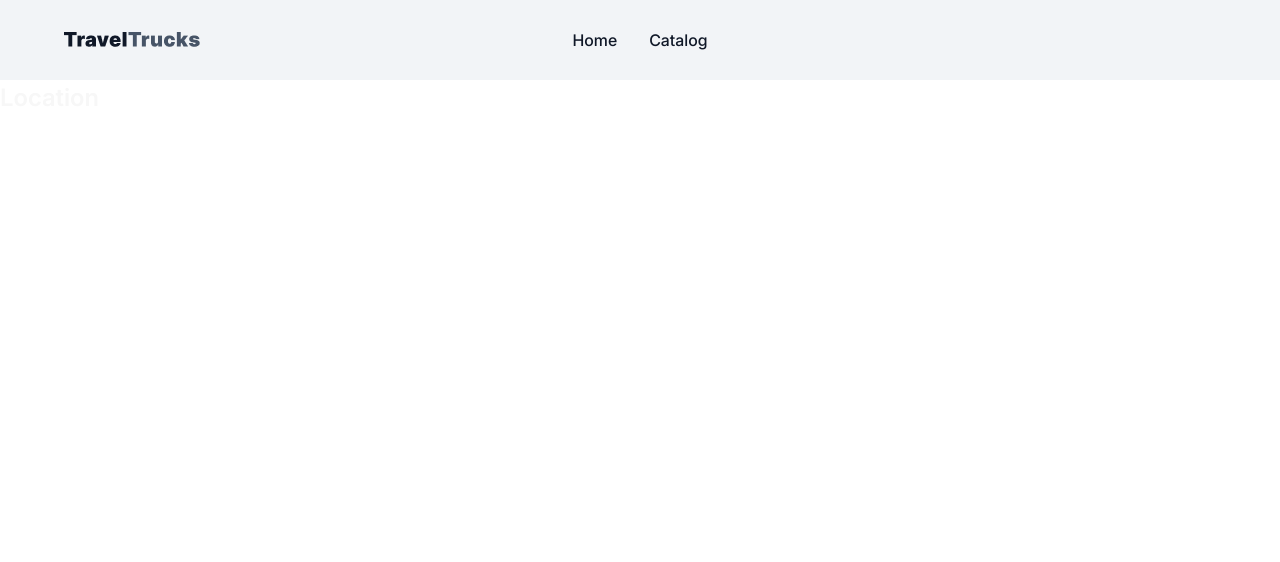
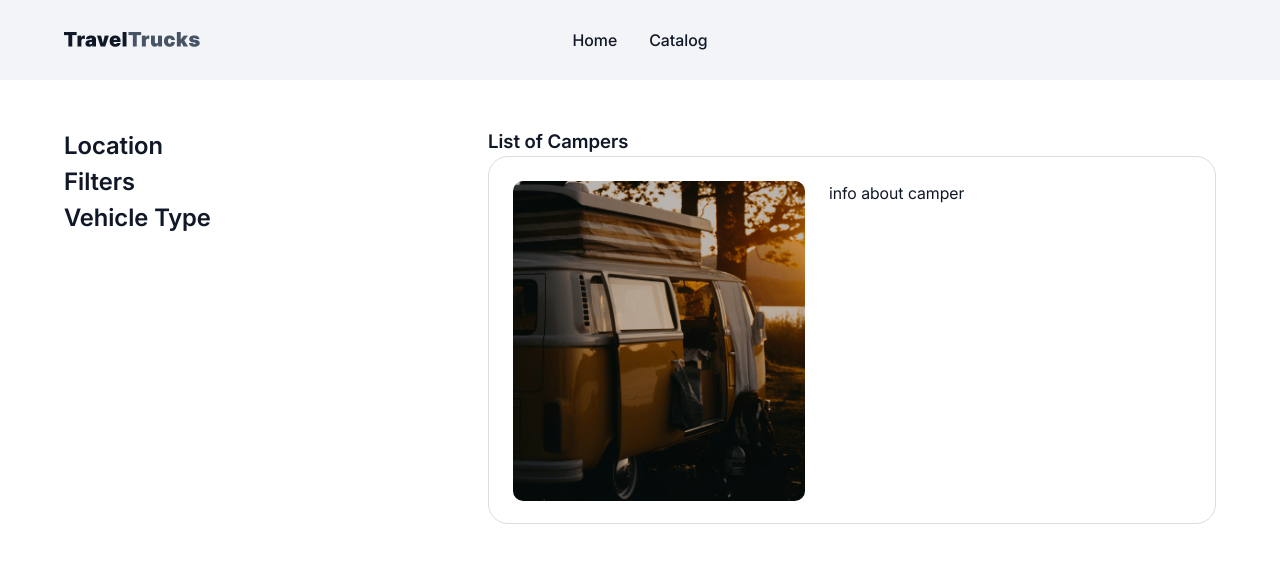
Before and after one commit to Yuliuus/TravelTrucksApp, a React (Vite) app: page /catalog in a window 1280 px wide. Shown: the top 562 px of the page. Built offline with nearby package versions, Linux system fonts and the light colour scheme.

Commit message:
Catalog page markup & little style
- catalog page
- camper list item component

```diff
--- /dev/null
+++ b/src/components/CamperListItem/CamperListItem.jsx
@@ -0,0 +1,18 @@
+import css from "./CamperListItem.module.css";
+
+export default function CamperListItem() {
+  return (
+    <div className={css.wrap}>
+      <div>
+        <img
+          className={css.camperimg}
+          src="/bg-hero-1x.png"
+          alt="camper photo"
+        />
+      </div>
+      <div>
+        <p>info about camper</p>
+      </div>
+    </div>
+  );
+}
--- /dev/null
+++ b/src/components/CamperListItem/CamperListItem.module.css
@@ -0,0 +1,16 @@
+.wrap {
+  border: 1px solid var(--gray-light);
+  border-radius: 20px;
+  padding: 24px;
+  height: 368px;
+  display: flex;
+  flex-direction: row;
+  gap: 24px;
+}
+
+.camperimg {
+  width: 292px;
+  height: 320px;
+  object-fit: cover;
+  border-radius: 10px;
+}
--- a/src/css/main.css
+++ b/src/css/main.css
@@ -31,7 +31,6 @@ body {
   font-family: "Inter", sans-serif;
   line-height: 1.5;
   font-size: 400;
-  color: var(--inputs);
 }
 
 h1,
--- a/src/pages/CatalogPage/CatalogPage.jsx
+++ b/src/pages/CatalogPage/CatalogPage.jsx
@@ -1,7 +1,28 @@
+import css from "./CatalogPage.module.css";
+import CamperListItem from "../../components/CamperListItem/CamperListItem";
+
 export default function CatalogPage() {
   return (
-    <div>
-      <h2>Location</h2>
-    </div>
+    <section className={css.wrap}>
+      {/* Sidebar */}
+      <aside className={css.sidebar}>
+        <div>
+          <h2>Location</h2>
+        </div>
+        <div>
+          <h2>Filters</h2>
+        </div>
+        <div>
+          <h2>Vehicle Type</h2>
+        </div>
+      </aside>
+      {/* Main Content */}
+      <main className={css.main}>
+        <div>
+          <h3>List of Campers</h3>
+          <CamperListItem />
+        </div>
+      </main>
+    </section>
   );
 }
--- /dev/null
+++ b/src/pages/CatalogPage/CatalogPage.module.css
@@ -0,0 +1,18 @@
+.wrap {
+  margin: 48px 64px;
+  display: flex;
+  flex-direction: row;
+  gap: 64px;
+}
+
+.sidebar {
+  max-width: 360px;
+  width: 100%;
+  display: flex;
+  flex-direction: column;
+}
+
+.main {
+  max-width: 888px;
+  width: 100%;
+}
```
